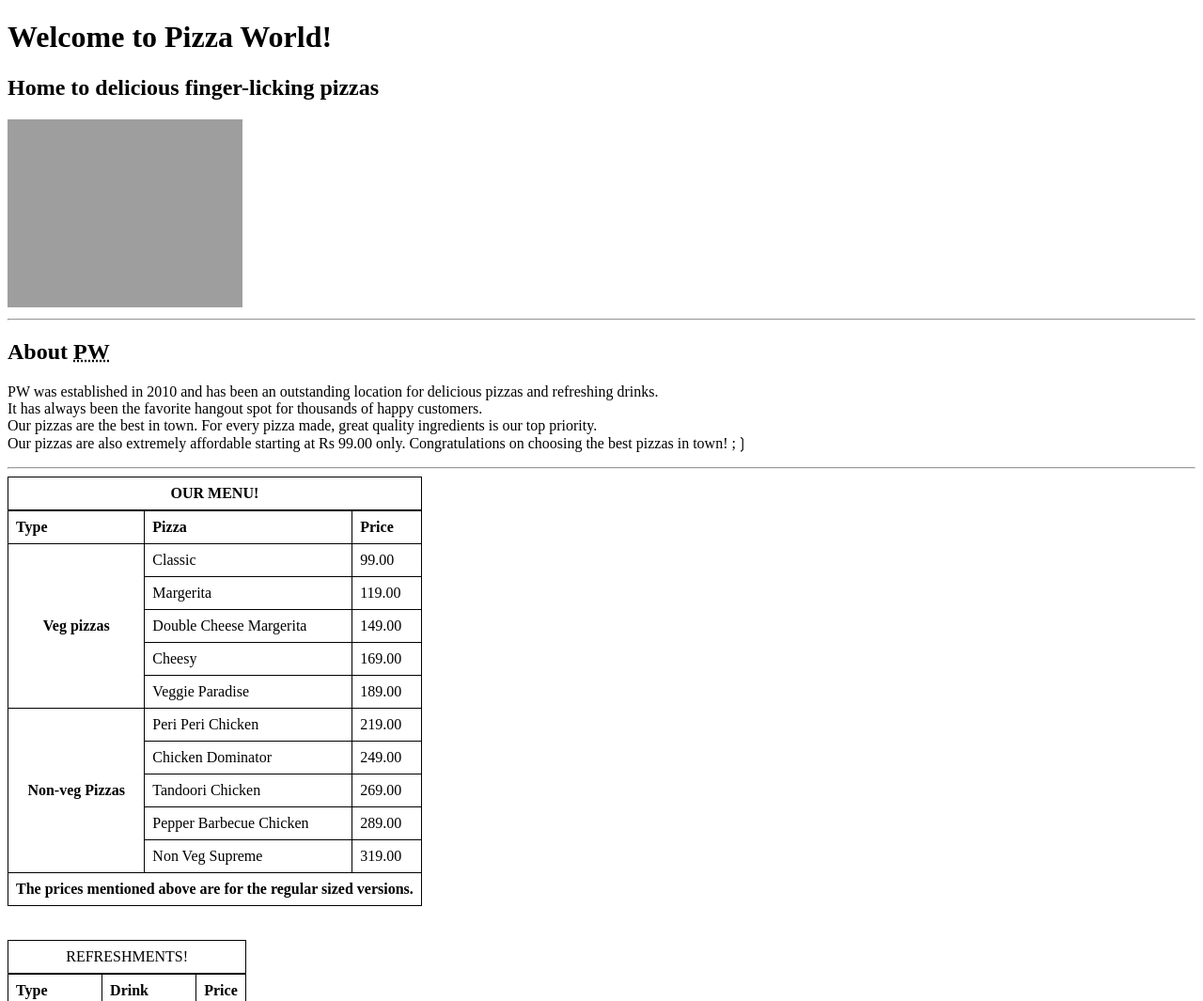
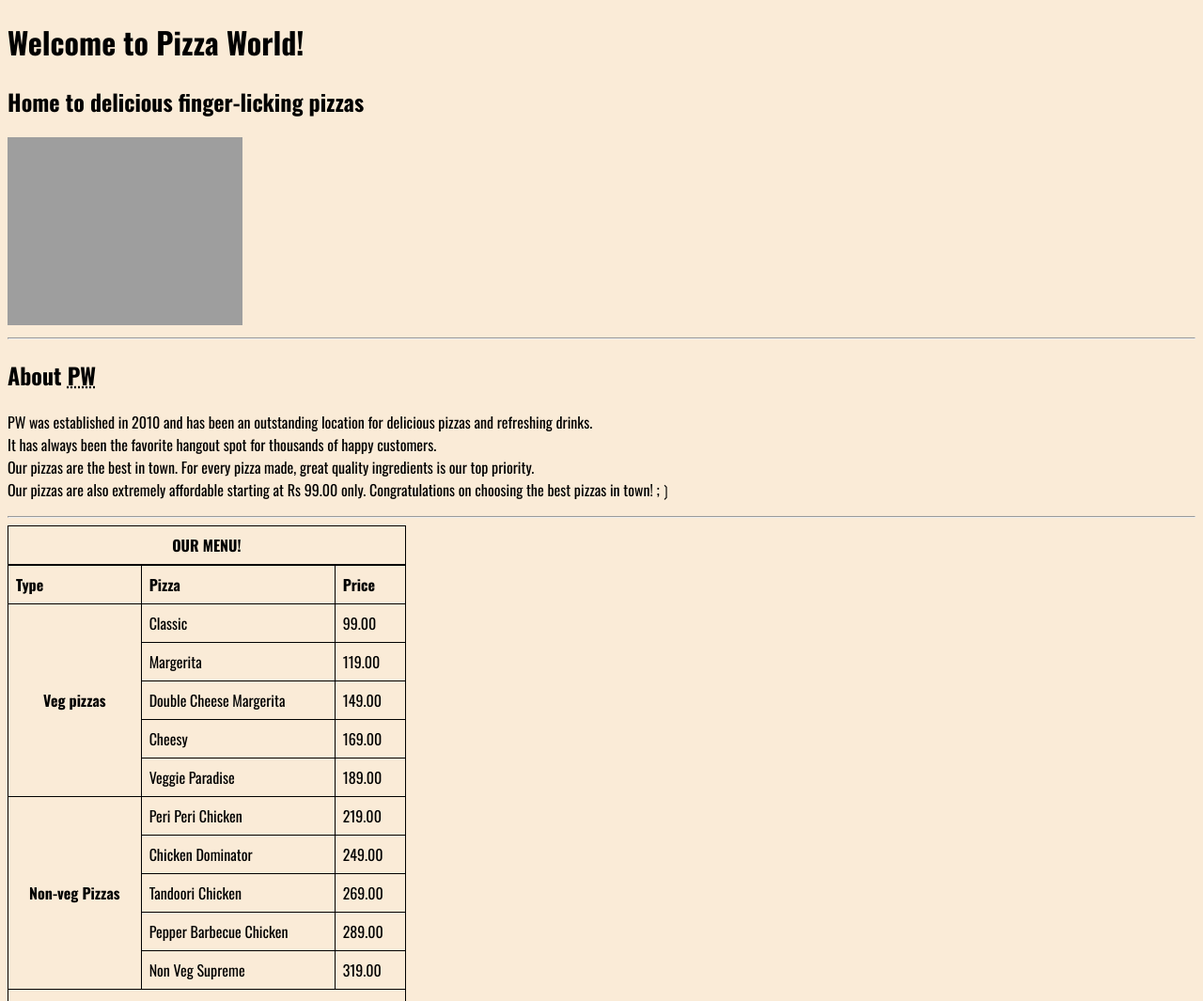
Before and after one commit to Rohitzcode/pizzashop, a plain HTML site: page index.html in a window 1280 px wide. Shown: the top 1065 px of the page at 94% size. Drawn offline with nearby package versions, Linux system fonts and the light colour scheme; grey boxes are pictures that could not be loaded.

Commit message:
added font and bg colour

```diff
--- a/main.css
+++ b/main.css
@@ -1,5 +1,13 @@
+
+@import url('https://fonts.googleapis.com/css2?family=Oswald:wght@400;700&display=swap');
+
 table, tr, th, td, caption{
     border: 1px solid Black;
     border-collapse: collapse;
     padding: 0.5rem;
 }
+
+html{
+    font-family: 'Oswald', sans-serif;
+    background-color: antiquewhite;
+}
```
